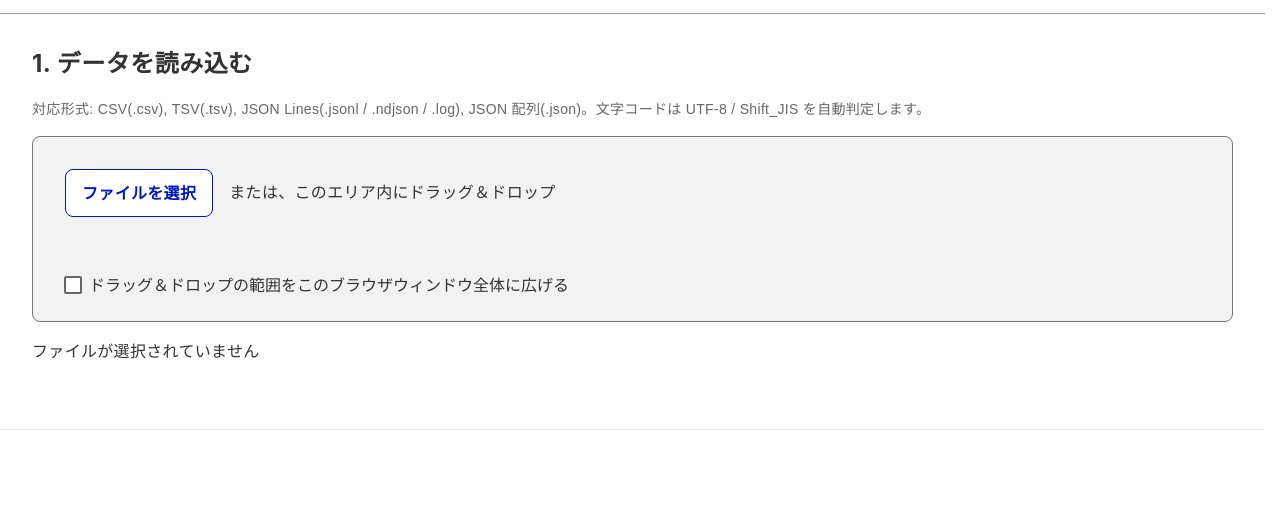
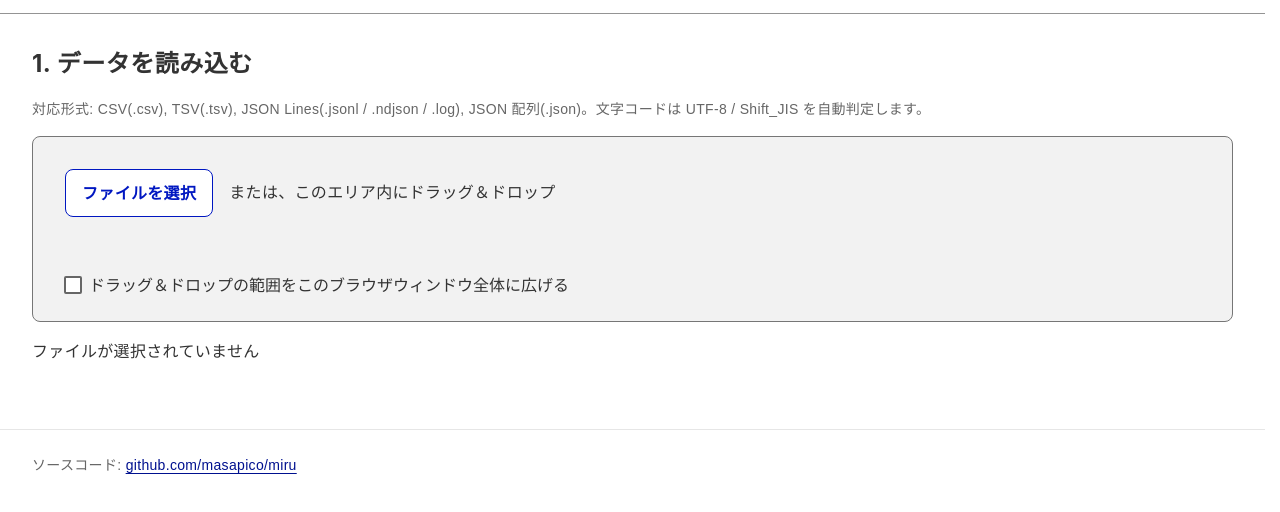
Before and after one commit to masapico/miru, a plain HTML site: page index.html in a window 1280 px wide. Shown: the part 70-582 px from the top of the page. Drawn offline with Linux system fonts and the light colour scheme.

Commit message:
リリース用の GitHub Actions ワークフローを追加し、配布用 zip 作成のための設定を整備。`.gitattributes` を追加し、開発用ファイルを除外。README にリリース手順と画像を追加。CSS にフッターのスタイルを追加。

```diff
--- a/css/app.css
+++ b/css/app.css
@@ -110,6 +110,10 @@ code {
   padding: 24px 0;
   font-size: calc(14 / 16 * 1rem);
   color: var(--app-text-muted);
+}
+
+.app-footer p {
+  margin: 0;
 }
 
 /* ---------- セクション ---------- */
--- a/index.html
+++ b/index.html
@@ -455,6 +455,7 @@
 
 <footer class="app-footer">
   <div class="app-container">
+    <p>ソースコード: <a href="https://github.com/masapico/miru">github.com/masapico/miru</a></p>
   </div>
 </footer>
 
```
Also changed, not shown: docs/images/chart.png (added), docs/images/load.png (added), 4 other files.
